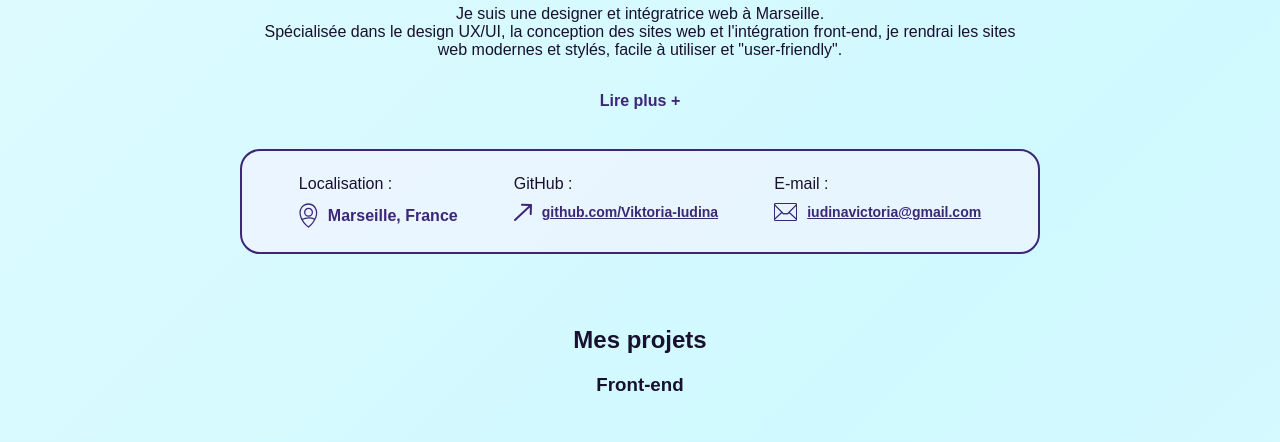
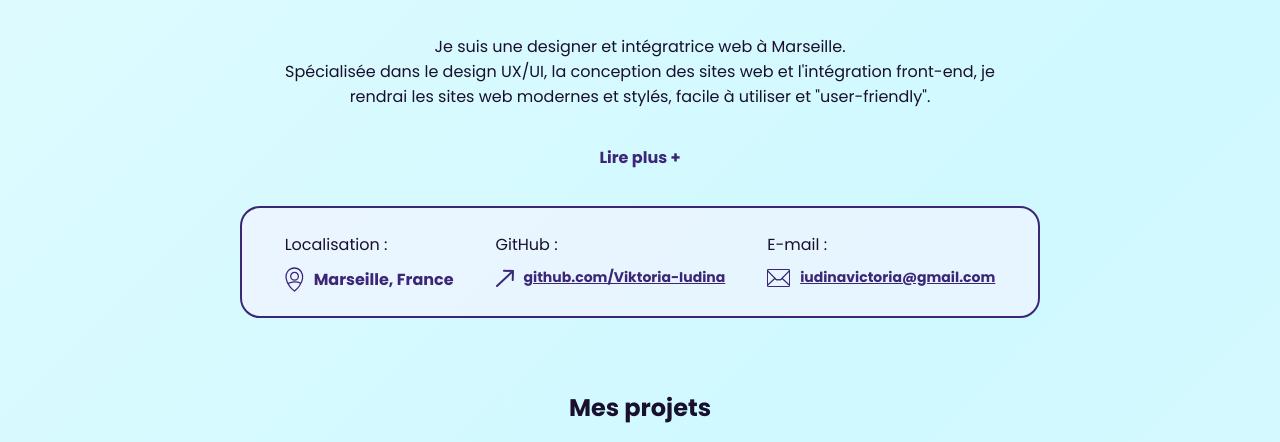
Before and after one commit to Viktoria-Iudina/Portfolio, a plain HTML site: page index.html in a window 1280 px wide. Shown: the part 280-722 px from the top of the page. Drawn offline with Linux system fonts and the light colour scheme.

Commit message:
importing google fonts

```diff
--- a/index.html
+++ b/index.html
@@ -5,6 +5,9 @@
     <meta http-equiv="X-UA-Compatible" content="IE=edge">
     <meta name="viewport" content="width=device-width, initial-scale=1.0">
     <title>Viktoria Iudina Portfolio</title>
+    <link rel="preconnect" href="https://fonts.googleapis.com">
+    <link rel="preconnect" href="https://fonts.gstatic.com" crossorigin>
+    <link href="https://fonts.googleapis.com/css2?family=Poppins:wght@400;700&display=swap" rel="stylesheet">
     <link rel="stylesheet" href="https://use.fontawesome.com/releases/v5.15.4/css/all.css"
         integrity="sha384-DyZ88mC6Up2uqS4h/KRgHuoeGwBcD4Ng9SiP4dIRy0EXTlnuz47vAwmeGwVChigm" crossorigin="anonymous">
     <link rel="stylesheet" href="styles/style.css">
```
